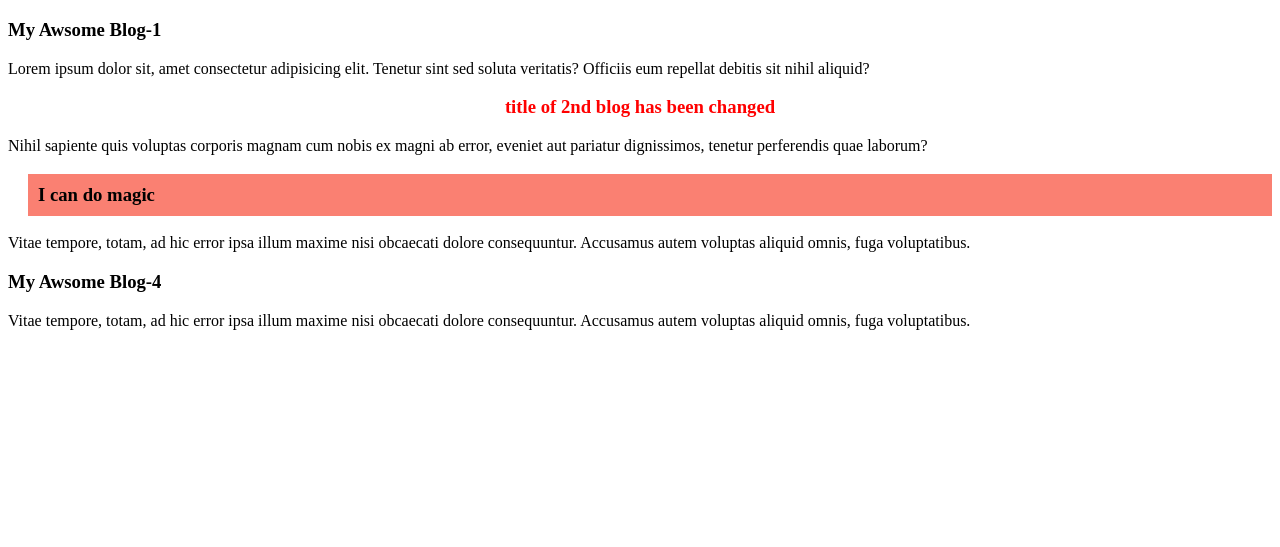
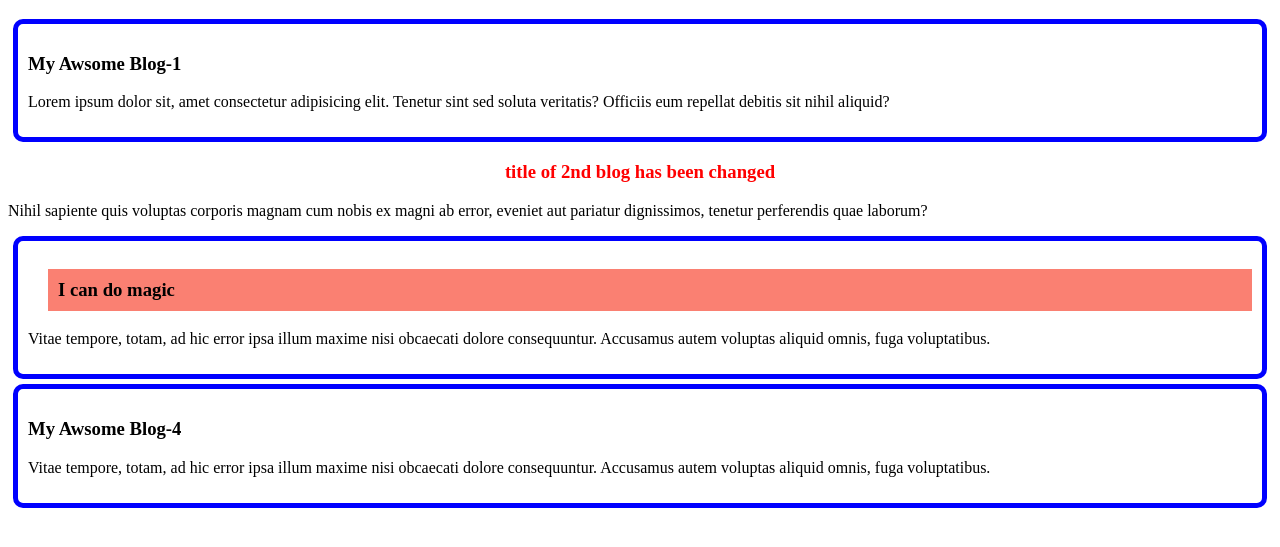
Before and after one commit to mehedi-hasan-shuvon/javascript-DOM, a plain HTML site: page dom.html in a window 1280 px wide. Shown: the part 61-608 px from the top of the page. Drawn offline with Linux system fonts and the light colour scheme.

Commit message:
practising dom

```diff
--- a/dom.html
+++ b/dom.html
@@ -13,6 +13,15 @@
             background-color: rgba(218, 148, 98, 0.705);
         }
         */
+
+        /*
+        .blog {
+            border: 2px solid orange;
+            margin: 5px;
+            border-radius: 10px;
+            padding: 2px;
+        }
+        */
     </style>
 </head>
 
@@ -22,8 +31,8 @@
     </header>
 
     <main>
-        <section>
-            <article>
+        <section class="blogs">
+            <article class="blog">
                 <h3>My Awsome Blog-1</h3>
                 <p>Lorem ipsum dolor sit, amet consectetur adipisicing elit. Tenetur sint sed soluta veritatis? Officiis
                     eum repellat debitis sit nihil aliquid?</p>
@@ -33,12 +42,12 @@
                 <p>Nihil sapiente quis voluptas corporis magnam cum nobis ex magni ab error, eveniet aut pariatur
                     dignissimos, tenetur perferendis quae laborum?</p>
             </article>
-            <article>
+            <article class="blog">
                 <h3 id="third-title">My Awsome Blog-3</h3>
                 <p>Vitae tempore, totam, ad hic error ipsa illum maxime nisi obcaecati dolore consequuntur. Accusamus
                     autem voluptas aliquid omnis, fuga voluptatibus.</p>
             </article>
-            <article>
+            <article class="blog">
                 <h3>My Awsome Blog-4</h3>
                 <p>Vitae tempore, totam, ad hic error ipsa illum maxime nisi obcaecati dolore consequuntur. Accusamus
                     autem voluptas aliquid omnis, fuga voluptatibus.</p>
@@ -68,7 +77,18 @@
         thirdTitile.style.backgroundColor = "salmon";
         thirdTitile.style.marginLeft = "20px";
         thirdTitile.style.padding = "10px";
-        thirdTitile.innerText="I can do magic"
+        thirdTitile.innerText = "I can do magic"
+
+        const blogs = document.getElementsByClassName("blog");
+        for (let blog of blogs) {
+
+            blog.style.border = "5px solid blue";
+            blog.style.margin = "5px";
+            blog.style.padding = "10px";
+            blog.style.borderRadius = "10px";
+
+
+        }
 
     </script>
 </body>
```
